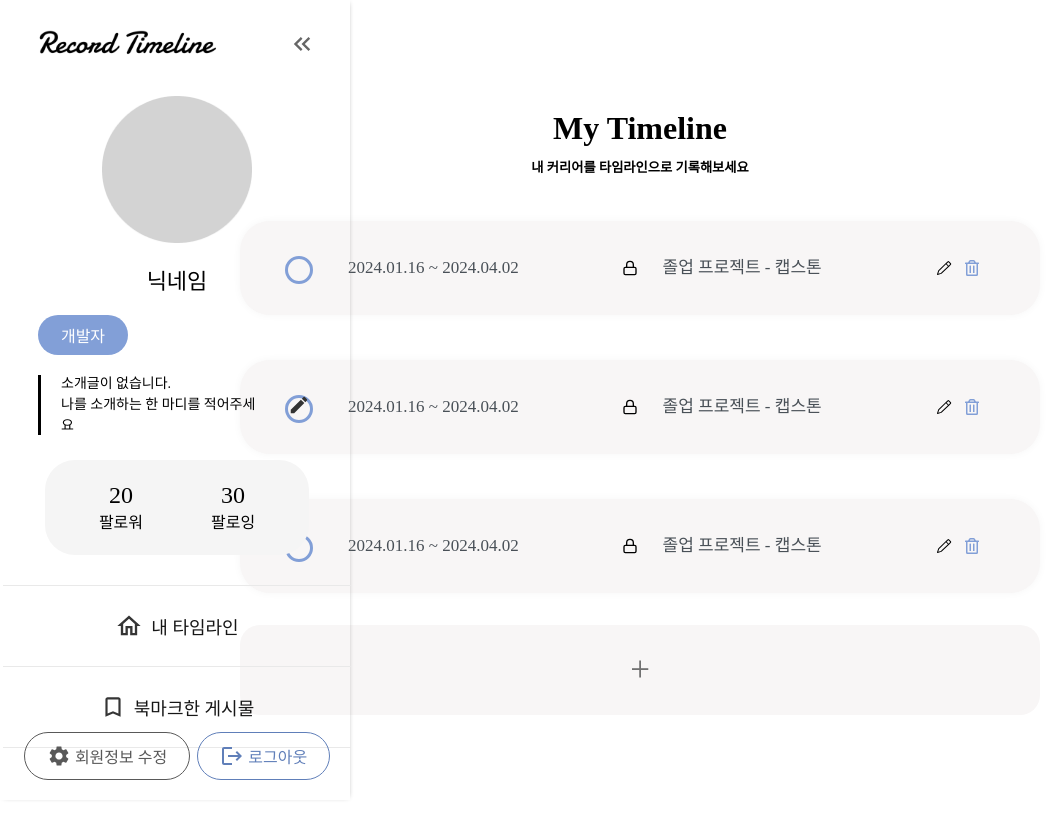
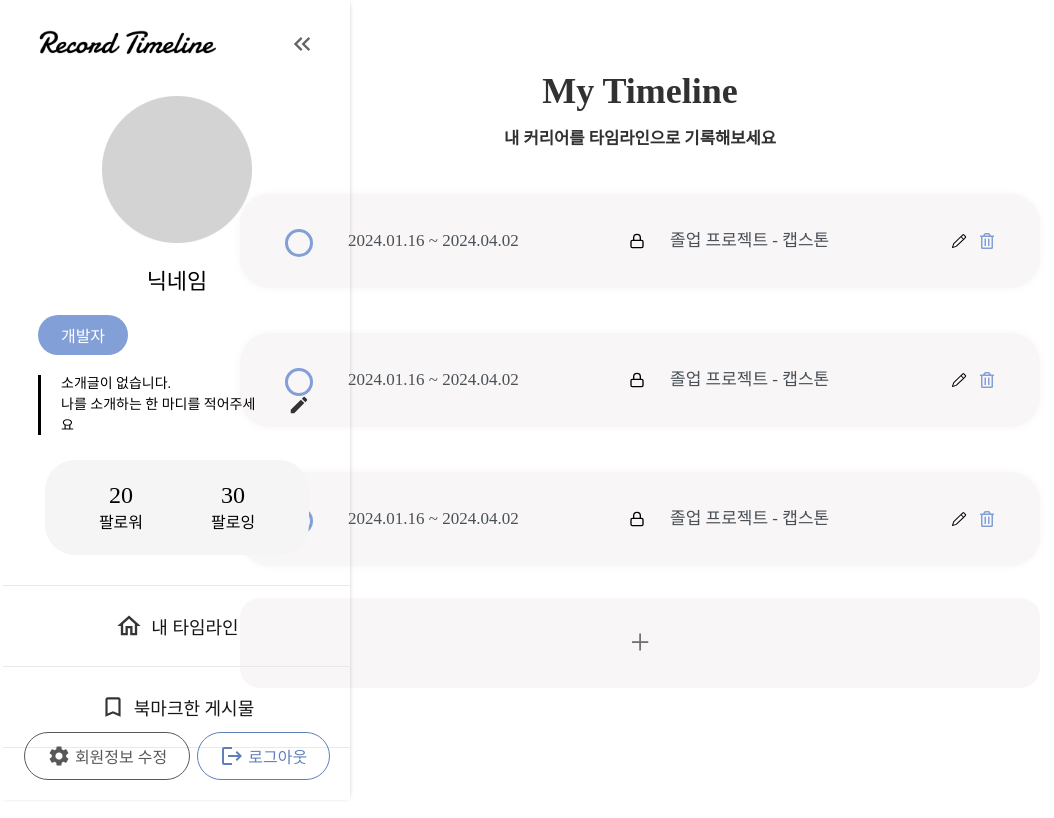
Before and after one commit to Record-Timeline/Front, a React (Create React App) app: page /maintimeline in a window 1280 px wide. Shown: the top 818 px of the page, without its empty margins (0-1054 px from the left). Built offline with nearby package versions, Linux system fonts and the light colour scheme.

Commit message:
Refactor: 스타일링 방식 변경, 파일 이름 변경

```diff
--- a/src/App.js
+++ b/src/App.js
@@ -20,8 +20,7 @@ function App() {
         <Route path="/" element={<Main />} /> {/* 메인 */}
         <Route path="/login" element={<Login />} /> {/* 로그인 페이지 */}
         <Route path="/signup" element={<SignUp />} /> {/* 회원가입 페이지 */}
-        <Route path="/signupcomplete" element={<SignUpComplete />} />
-        {/* 회원가입 완료 페이지 */}
+        <Route path="/signupcomplete" element={<SignUpComplete />} /> {/* 회원가입 완료 페이지 */}
         <Route path="/maintimeline" element={<MainTimeline />} /> {/* 메인 타임라인 페이지 */}
       </Routes>
     </div>
--- a/src/components/timeline/MainTimeline.jsx
+++ /dev/null
@@ -1,92 +0,0 @@
-/** @jsxImportSource @emotion/react */
-
-import React, { useState } from "react";
-import { css } from "@emotion/react";
-import styled from 'styled-components';
-import { FiLock, FiUnlock } from "react-icons/fi";
-import { GoPencil } from "react-icons/go";
-import { FaRegTrashAlt } from "react-icons/fa";
-
-const MainTimelineItem = styled.div`
-    width: 800px;
-    height: 94px;
-    background: #f8f6f6;
-    border-radius: 30px;
-    box-shadow: 0 0 8px 0 rgba(0, 0, 0, 0.04);
-    text-align: center;
-    margin: 0 auto; /* 페이지 중앙에 나타나도록 설정 */
-    margin-top: 45px;
-    margin-bottom: 32px;
-
-    display: flex;
-    //flex-direction: column;
-`;
-
-const CheckCircle = styled.div`
-    width: 22px;
-    height: 22px;
-    border-radius: 20px;
-    border: 3px solid #829FD7;
-    float: left;
-    display: inline-block;
-    margin: 35px;
-    margin-left: 45px;
-    //align-items: center;
-    //justify-content: center;
-    //margin-right: 20px;
-    cursor: pointer;
-    ${props =>
-      props.done &&
-      css`
-        border: 3px solid #829FD7;
-        background-color: #829FD7; /* 배경 색상을 테두리와 동일하게 적용 */
-    `}
-`;
-
-const Text = styled.div`
-    flex: 1;
-    font-size: 17px;
-    //font-weight: 550;
-    color: #495057;
-    //float: left;
-    text-align: left;
-    line-height: 94px;
-    //margin-right: 30px;
-    display: inline-block;
-    //border: 1px solid black;
-`;
-
-const IconWrapper = styled.div`
-    display: flex;
-    align-items: center;
-    justify-content: center;
-    margin: 0 25px; // 좌우 마진을 25px로 설정
-    //border: 1px solid black;
-`;
-
-function MainTimeline({ children }) {
-    const [isChecked, setIsChecked] = useState(false);
-
-    return (
-            <MainTimelineItem>
-                {children}
-                <div>
-                    <CheckCircle done={isChecked} onClick={() => setIsChecked(!isChecked)}/>
-                </div>
-                <Text>2024.01.16 ~ 2024.04.02</Text>
-                <IconWrapper>
-                    <FiLock/>
-                </IconWrapper>
-                <Text>졸업 프로젝트 - 캡스톤</Text>
-                <IconWrapper>
-                    <GoPencil style={{marginRight: "12px"}}/>
-                    <FaRegTrashAlt style={{color: "829FD7", marginRight: "35px"}}/>
-                </IconWrapper>
-                {/*<IconWrapper>*/}
-                {/*    <FaRegTrashAlt/>*/}
-                {/*</IconWrapper>*/}
-            </MainTimelineItem>
-    );
-}
-
-export default MainTimeline;
--- /dev/null
+++ b/src/components/timeline/MainTimelineItem.jsx
@@ -0,0 +1,123 @@
+/** @jsxImportSource @emotion/react */
+
+import React, { useState } from "react";
+import { css } from "@emotion/react";
+import styled from 'styled-components';
+import { FiLock, FiUnlock } from "react-icons/fi";
+import { GoPencil } from "react-icons/go";
+import { FaRegTrashAlt } from "react-icons/fa";
+
+const CheckCircle = styled.div` // 요거 emotion으로 수정해야되는데 조건부 스타일링 때문에 못바꿈
+    width: 22px;
+    height: 22px;
+    border-radius: 20px;
+    border: 3px solid #829FD7;
+    float: left;
+    display: inline-block;
+    margin: 35px;
+    margin-left: 45px;
+    cursor: pointer;
+    ${props =>
+      props.done &&
+      css`
+        border: 3px solid #829FD7;
+        background-color: #829FD7; /* 배경 색상을 테두리와 동일하게 적용 */
+    `}
+`;
+
+function MainTimelineItem() {
+    const [isChecked, setIsChecked] = useState(false);
+
+    return (
+        <div // 회색 타임라인 박스
+            css={css({
+                width: "800px",
+                height: "94px",
+                background: "#f8f6f6",
+                borderRadius: "30px",
+                boxShadow: "0 0 8px 0 rgba(0, 0, 0, 0.04)",
+                textAlign: "center",
+                margin: "0 auto", /* 페이지 중앙에 나타나도록 설정 */
+                marginTop: "45px",
+                marginBottom: "32px",
+                display: "flex",
+            })}
+        >
+            <CheckCircle // 체크표시
+                done={isChecked}
+                onClick={() => setIsChecked(!isChecked)}
+            />
+            <div // 기간
+                css={css({
+                    flex: "1",
+                    fontSize: "17px",
+                    //font-weight: 550;
+                    color: "#495057",
+                    //float: left;
+                    textAlign: "left",
+                    lineHeight: "94px",
+                    //margin-right: 30px;
+                    display: "inline-block",
+                    // border: "1px solid black",
+                })}
+            >
+                2024.01.16 ~ 2024.04.02
+            </div>
+            <div // 공개 여부 (자물쇠 아이콘)
+                css={css({
+                    display: "flex",
+                    alignItems: "center",
+                    justifyContent: "center",
+                    margin: "0 25px", // 좌우 마진을 25px로 설정
+                    // border: "1px solid black",
+                })}
+            >
+                <FiLock/>
+            </div>
+            <div // 타임라인 제목
+                css={css({
+                    flex: "1",
+                    fontSize: "17px",
+                    //font-weight: 550;
+                    color: "#495057",
+                    //float: left;
+                    textAlign: "left",
+                    lineHeight: "94px",
+                    //margin-right: 30px;
+                    display: "inline-block",
+                    // border: "1px solid black",
+                })}
+            >
+                졸업 프로젝트 - 캡스톤
+            </div>
+            <div // 수정하기 (연필 아이콘)
+                css={css({
+                    display: "flex",
+                    alignItems: "center",
+                    justifyContent: "center",
+                    // margin: "0 25px", // 좌우 마진을 25px로 설정
+                    marginLeft: "25px",
+                    marginRight: "12px",
+                    // border: "1px solid black",
+                })}
+            >
+                <GoPencil/>
+            </div>
+            <div // 삭제하기 (쓰레기통 아이콘)
+                css={css({
+                    color: "#829FD7",
+                    display: "flex",
+                    alignItems: "center",
+                    justifyContent: "center",
+                    // margin: "0 25px", // 좌우 마진을 25px로 설정
+                    marginRight: "45px",
+                    // border: "1px solid black",
+                })}
+            >
+                <FaRegTrashAlt/>
+            </div>
+        </div>
+    );
+}
+
+export default MainTimelineItem;
--- a/src/pages/Main.css
+++ /dev/null
@@ -1,13 +0,0 @@
-body {
-    padding: 60px;
-}
-
-.Main {
-    margin: 50px;
-    width: 500;
-}
-
-.MyTimeline {
-    text-align: center;
-    margin-bottom: 10px;
-}
--- a/src/pages/MainTimeline.jsx
+++ b/src/pages/MainTimeline.jsx
@@ -1,18 +1,51 @@
-import "./Main.css"
-import React from "react";
-import MainTimeline from "../components/timeline/MainTimeline";
+/** @jsxImportSource @emotion/react */
+
+import React, { useState } from "react";
+import { css } from "@emotion/react";
+import MainTimelineItem from "../components/timeline/MainTimelineItem";
 import Button from "../components/common/Button";
-import styled from "styled-components";
 
-export default function Main() {
+export default function MainTimeline() {
     return (
-        <div className="Main">
-            <h1 className="MyTimeline">My Timeline</h1>
-            <h5 className="MyTimeline">내 커리어를 타임라인으로 기록해보세요</h5>
+        <div
+            css={css({
+                margin: "0 auto",
+                marginTop: "70px",
+                // border: "1px solid black"
+            })}
+        >
+            <div
+                css={css({
+                    color: "#313131",
+                    textAlign: "center",
+                    fontFamily: "Pretendard",
+                    fontSize: "36px",
+                    fontStyle: "normal",
+                    fontWeight: "700",
+                    lineHeight: "normal",
+                    margin: "0 auto",
+                })}
+            >
+                My Timeline
+            </div>
+            <div
+                css={css({
+                    color: "#313131",
+                    textAlign: "center",
+                    fontFamily: "Pretendard",
+                    fontSize: "20px",
+                    fontStyle: "normal",
+                    fontWeight: "400",
+                    lineHeight: "normal",
+                    marginTop: "13px",
+                })}
+            >
+                <h5>내 커리어를 타임라인으로 기록해보세요</h5> {/* 폰트 적용되면 h5 태그 빼기 */}
+            </div>
             <section>
-                <MainTimeline />
-                <MainTimeline />
-                <MainTimeline />
+                <MainTimelineItem />
+                <MainTimelineItem />
+                <MainTimelineItem />
                 <Button
                     width="760px"
                     height="70px"
```
Also changed, not shown: src/pages/Main.jsx (+1 -17 lines), 1 other file (tests, documents, lock files or other folders).
